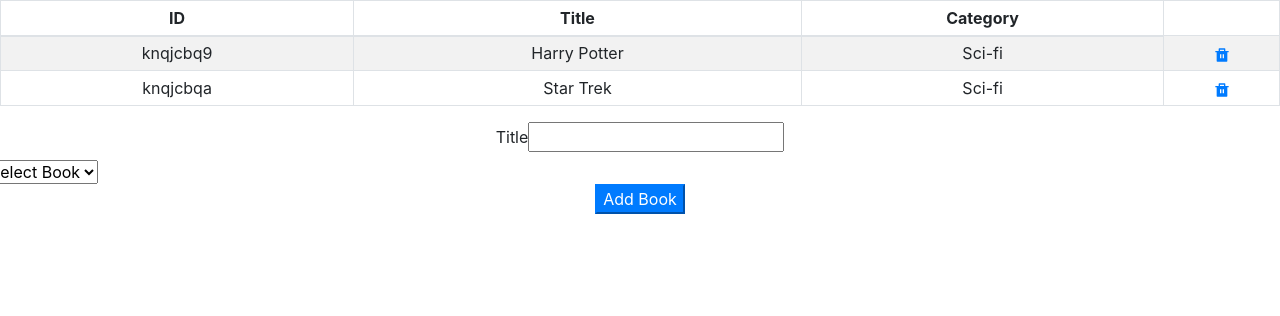
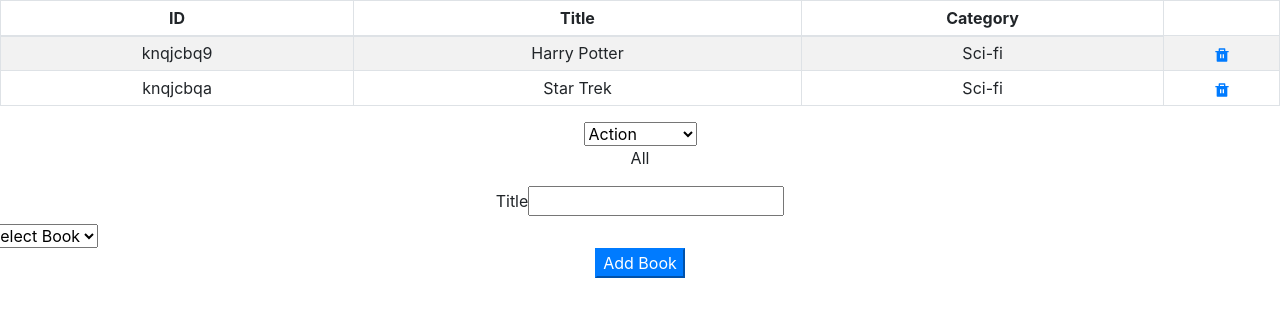
Before and after one commit to cvilla714/bookstore-react-redux, a React (Create React App) app: page / in a window 1280 px wide. Shown: the top 316 px of the page. Built offline with nearby package versions, Linux system fonts and the light colour scheme.

Commit message:
added the CategoryFilter component

```diff
--- a/src/containers/BooksList.jsx
+++ b/src/containers/BooksList.jsx
@@ -3,11 +3,17 @@ import React from 'react';
 import PropTypes from 'prop-types';
 import { Table } from 'react-bootstrap';
 import Book from '../components/Book';
-import { deleteBookAction } from '../actions/index';
+import { deleteBookAction, filterBook } from '../actions/index';
+import CategoryFilter from '../components/CategoryFilter';
 
-const BooksList = ({ books, deleteBookAction }) => {
+const BooksList = ({ books, deleteBookAction, filterBook }) => {
   const handleDelete = (id) => {
     deleteBookAction(id);
+  };
+
+  const handleSelect = (category) => {
+    console.log(category);
+    filterBook(category, books);
   };
   return (
     <>
@@ -31,6 +37,7 @@ const BooksList = ({ books, deleteBookAction }) => {
           ))}
         </tbody>
       </Table>
+      <CategoryFilter onSelect={handleSelect} />
     </>
   );
 };
@@ -38,9 +45,10 @@ const BooksList = ({ books, deleteBookAction }) => {
 BooksList.propTypes = {
   books: PropTypes.objectOf(Array).isRequired,
   deleteBookAction: PropTypes.func.isRequired,
+  filterBook: PropTypes.func.isRequired,
 };
 
 const mapStateToProps = (state) => ({
   books: state,
 });
-export default connect(mapStateToProps, { deleteBookAction })(BooksList);
+export default connect(mapStateToProps, { deleteBookAction, filterBook })(BooksList);
```
